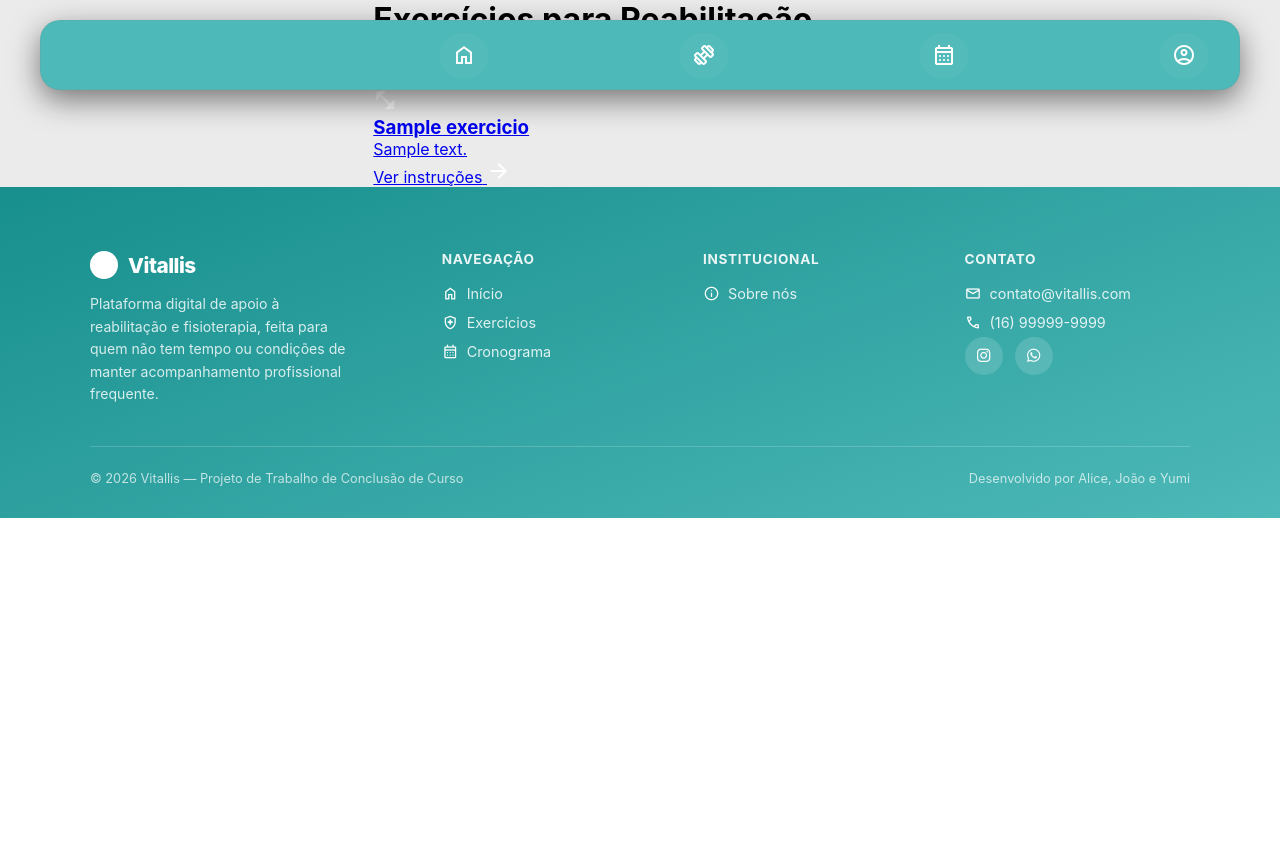
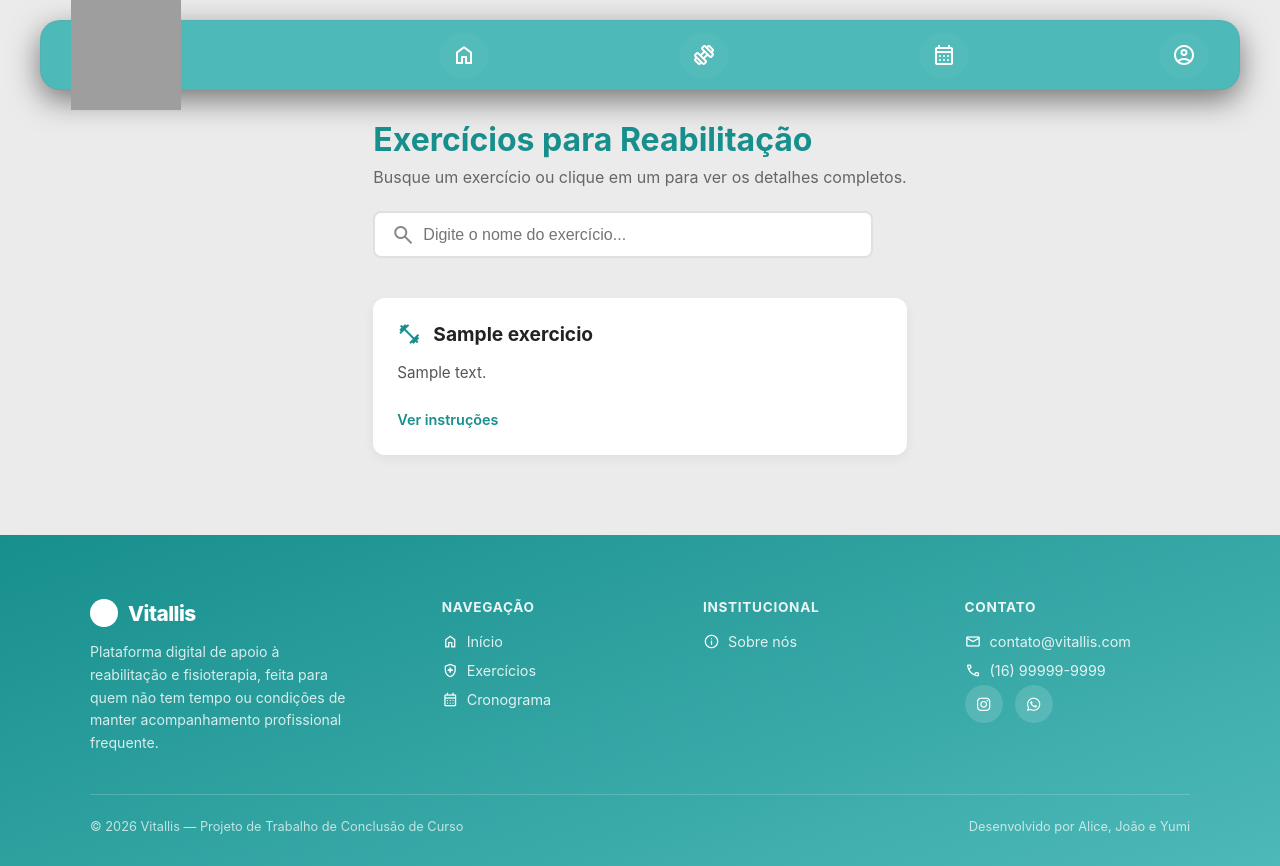
Before and after one commit to jaodu/Tcc, a PHP site: page /exercicio.php in a window 1280 px wide. Before the commit the page ends 518 px from the top, so only its background shows below. Run offline with PHP 8.4, Linux system fonts and the light colour scheme; the visitor is signed in with stand-in values (Sample User, id 1); tables that the repository leaves empty or names only in its code hold one stand-in row (values such as "Sample post"); grey boxes are pictures that could not be loaded.

Commit message:
Modify logo size and add exercise page styles
Updated logo dimensions and added styles for exercise page and search bar.

```diff
--- a/style.css
+++ b/style.css
@@ -305,14 +305,15 @@ header {
 }
 
 .logonav {
-    width: 40px;
-    height: 0px;
+    width: 110px;
+    height: 110px;
 }
 
 .logo {
     display: flex;
     align-items: center;
 }
+
 
 .logo img {
     width: 45px;
@@ -980,3 +981,293 @@ footer.site-footer{
         margin-left: auto;
     }
 }
+
+/*Pag Exercicio*/
+/* ===================================================
+   PÁGINA DE EXERCÍCIOS & BARRA DE BUSCA
+   =================================================== */
+.exercicios-main {
+    max-width: 1200px;
+    margin: 0 auto 2rem auto;
+    padding: 120px 1.5rem 0 1.5rem;
+}
+.titulo-pagina {
+    color: #178f8d;
+    font-size: 2rem;
+    margin-bottom: 0.5rem;
+}
+
+.subtitulo-pagina {
+    color: #666;
+    margin-bottom: 1.5rem;
+}
+
+/* BARRA DE PESQUISA */
+.busca-container {
+    position: relative;
+    max-width: 500px;
+    margin: 0 0 2.5rem 0;
+}
+
+.input-busca-wrap {
+    display: flex;
+    align-items: center;
+    background: #ffffff;
+    border: 2px solid #e0e0e0;
+    border-radius: 8px;
+    padding: 0.6rem 1rem;
+    transition: border-color 0.2s ease;
+}
+
+.input-busca-wrap:focus-within {
+    border-color: #178f8d;
+}
+
+.icon-busca {
+    color: #888;
+    margin-right: 0.5rem;
+}
+
+.input-busca-wrap input {
+    border: none;
+    outline: none;
+    width: 100%;
+    font-size: 1rem;
+    color: #333;
+    background: transparent;
+}
+
+/* SUGESTÕES DA BUSCA (DROPDOWN) */
+.lista-sugestoes {
+    position: absolute;
+    top: 100%;
+    left: 0;
+    right: 0;
+    background: #ffffff;
+    border: 1px solid #ddd;
+    border-radius: 0 0 8px 8px;
+    box-shadow: 0 4px 12px rgba(0,0,0,0.1);
+    list-style: none;
+    margin: 0;
+    padding: 0;
+    max-height: 220px;
+    overflow-y: auto;
+    z-index: 100;
+    display: none;
+}
+
+.lista-sugestoes li {
+    padding: 0.75rem 1rem;
+    cursor: pointer;
+    border-bottom: 1px solid #f0f0f0;
+    transition: background 0.2s ease, color 0.2s ease;
+}
+
+.lista-sugestoes li:hover {
+    background: #f4fbfb;
+    color: #178f8d;
+    font-weight: 600;
+}
+
+/* GRID DE CARDS */
+.exercicios-grid {
+    display: grid;
+    grid-template-columns: repeat(auto-fill, minmax(280px, 1fr));
+    gap: 1.5rem;
+    margin-bottom: 3rem;
+}
+
+.card-exercicio {
+    background: #ffffff;
+    border-radius: 12px;
+    padding: 1.5rem;
+    text-decoration: none;
+    color: #333;
+    box-shadow: 0 4px 12px rgba(0, 0, 0, 0.05);
+    display: flex;
+    flex-direction: column;
+    justify-content: space-between;
+    transition: transform 0.2s ease, box-shadow 0.2s ease, outline 0.3s ease;
+}
+
+.card-exercicio:hover {
+    transform: translateY(-4px);
+    box-shadow: 0 8px 20px rgba(0, 0, 0, 0.1);
+}
+
+.card-exercicio-header {
+    display: flex;
+    align-items: center;
+    gap: 0.75rem;
+    margin-bottom: 1rem;
+}
+
+.icon-exercicio {
+    color: #178f8d;
+    font-size: 2rem;
+}
+
+.card-exercicio-header h3 {
+    margin: 0;
+    font-size: 1.2rem;
+    color: #222;
+}
+
+.card-exercicio-descricao {
+    font-size: 0.95rem;
+    color: #555;
+    line-height: 1.4;
+    margin-bottom: 1.5rem;
+}
+
+.card-exercicio-footer {
+    display: flex;
+    align-items: center;
+    justify-content: space-between;
+    font-weight: 600;
+    color: #178f8d;
+    font-size: 0.9rem;
+}
+
+/* EFEITO PISCA/DESTAQUE AO ROLAR ATÉ O EXERCÍCIO */
+.card-exercicio.destaque {
+    outline: 3px solid #178f8d;
+    transform: scale(1.03);
+}
+
+
+/* ===================== PÁGINA DE EXERCÍCIO (DETALHE) ===================== */
+.exercicio-main{
+    max-width: 900px;
+    margin: 0 auto;
+    padding: 110px 24px 60px;
+    width: 100%;
+    flex: 1;
+    font-family: 'Inter', sans-serif;
+}
+
+.exercicio-voltar{
+    display: inline-flex;
+    align-items: center;
+    gap: 6px;
+    color: #178f8d;
+    text-decoration: none;
+    font-size: 0.9rem;
+    font-weight: 600;
+    margin-bottom: 18px;
+}
+
+.exercicio-voltar .material-symbols-outlined{
+    color: #178f8d;
+    font-size: 20px;
+}
+
+.exercicio-voltar:hover{
+    text-decoration: underline;
+}
+
+.exercicio-titulo{
+    font-size: 1.6rem;
+    color: #233;
+    margin-bottom: 22px;
+}
+
+.exercicio-titulo span{
+    color: #178f8d;
+}
+
+.exercicio-card{
+    background: #ffffff;
+    border-radius: 1.5rem;
+    padding: 26px 28px;
+    box-shadow: 0 10px 30px -18px rgba(0, 0, 0, 0.25);
+    margin-bottom: 20px;
+}
+
+.exercicio-card-soft{
+    background: #eef6f6;
+    box-shadow: none;
+}
+
+.exercicio-card h3{
+    font-size: 1rem;
+    color: #178f8d;
+    margin-bottom: 12px;
+}
+
+.exercicio-card p{
+    font-size: 0.92rem;
+    color: #444;
+    line-height: 1.6;
+}
+
+.como-fazer-wrap{
+    display: grid;
+    grid-template-columns: 1.4fr 1fr;
+    gap: 24px;
+    align-items: start;
+}
+
+.como-fazer-texto h4{
+    font-size: 0.9rem;
+    color: #233;
+    margin: 14px 0 6px;
+}
+
+.como-fazer-texto h4:first-child{
+    margin-top: 0;
+}
+
+.como-fazer-texto ol{
+    margin: 0 0 4px 20px;
+    color: #444;
+    font-size: 0.9rem;
+    line-height: 1.6;
+}
+
+.como-fazer-imagens{
+    display: flex;
+    flex-direction: column;
+    gap: 14px;
+}
+
+.como-fazer-imagens img{
+    width: 100%;
+    border-radius: 1rem;
+    background: #f0f0f0;
+    object-fit: cover;
+}
+
+.como-fazer-imagens .sem-imagem{
+    display: flex;
+    flex-direction: column;
+    align-items: center;
+    justify-content: center;
+    gap: 6px;
+    height: 160px;
+    border-radius: 1rem;
+    background: #f0f0f0;
+    color: #999;
+    font-size: 0.8rem;
+    text-align: center;
+    padding: 12px;
+}
+
+.como-fazer-imagens .sem-imagem .material-symbols-outlined{
+    color: #bbb;
+    font-size: 28px;
+}
+
+.exercicio-lista{
+    margin: 0;
+    padding-left: 20px;
+    color: #444;
+    font-size: 0.92rem;
+    line-height: 1.7;
+}
+
+@media (max-width: 720px){
+    .como-fazer-wrap{
+        grid-template-columns: 1fr;
+    }
+}
```
